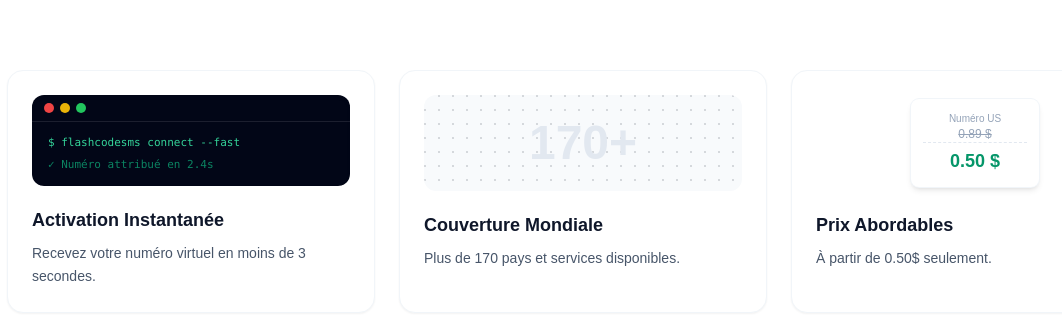
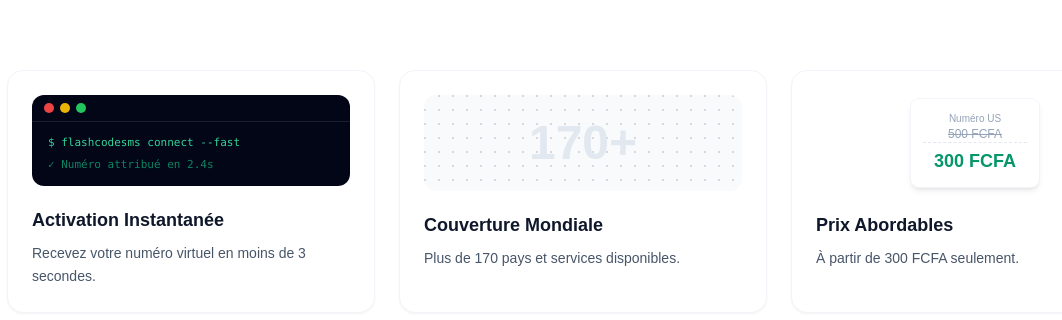
Before and after one commit to zou34/omnicodesms, a Next.js app: page / in a window 1280 px wide. Shown: the part 2102-2422 px from the top of the page, without its empty margins (57-1119 px from the left). Built offline with nearby package versions, Linux system fonts and the light colour scheme; no server answers.

Commit message:
Mise à jour des textes de la landing page (FCFA et code parrainage)

```diff
--- a/components/landing/features-grid.tsx
+++ b/components/landing/features-grid.tsx
@@ -33,9 +33,9 @@ function PriceReceiptMockup() {
     <div className="flex h-24 items-center justify-center">
       <div className="w-32 rounded-lg bg-white p-3 text-center shadow-md ring-1 ring-slate-100">
         <p className="text-[10px] text-slate-400">Numéro US</p>
-        <p className="text-xs text-slate-400 line-through">0.89 $</p>
+        <p className="text-xs text-slate-400 line-through">500 FCFA</p>
         <p className="border-t border-dashed border-slate-200 pt-1 text-lg font-extrabold text-emerald-600">
-          0.50 $
+          300 FCFA
         </p>
       </div>
     </div>
@@ -102,7 +102,7 @@ const FEATURES = [
   },
   {
     title: "Prix Abordables",
-    description: "À partir de 0.50$ seulement.",
+    description: "À partir de 300 FCFA seulement.",
     Mockup: PriceReceiptMockup,
   },
   {
--- a/components/landing/referral-code-card.tsx
+++ b/components/landing/referral-code-card.tsx
@@ -3,7 +3,7 @@
 import { Check, Copy } from "lucide-react";
 import { useState } from "react";
 
-const REFERRAL_CODE = "OMNI-2026";
+const REFERRAL_CODE = "FLASH-2026";
 
 export function ReferralCodeCard() {
   const [copied, setCopied] = useState(false);
```
